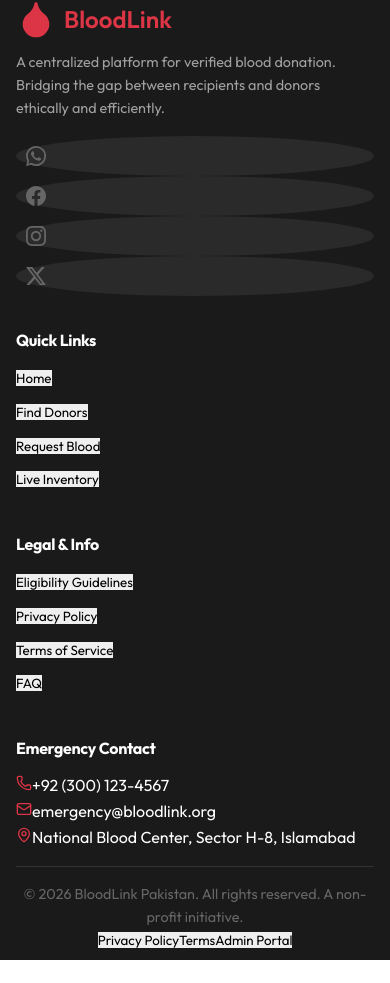
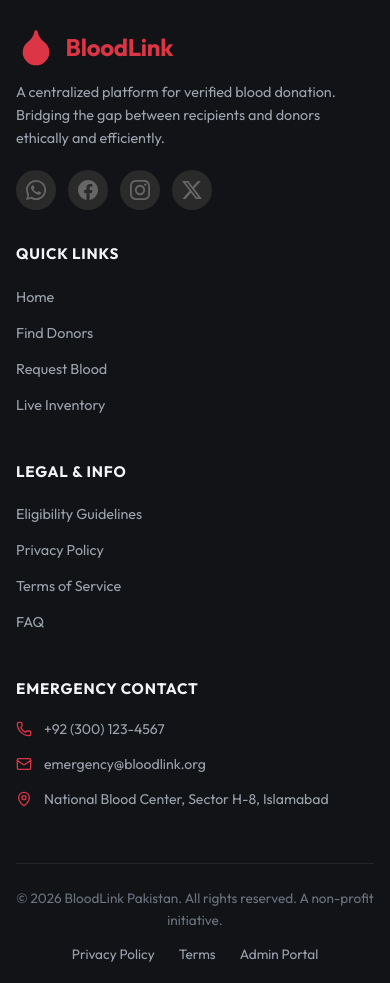
Before and after one commit to faisal152-rgb/BloodLink, a React (Vite) app in the folder frontend/: page / in a window 390 px wide. Shown: the part 3811-4794 px from the top of the page. Before the commit the page ends 4771 px from the top, so only its background shows below. Built offline with nearby package versions, Linux system fonts and the light colour scheme; no server answers.

Commit message:
Update footer styles for improved layout and design

```diff
--- a/frontend/src/styles/layout.css
+++ b/frontend/src/styles/layout.css
@@ -165,67 +165,153 @@
 }
 
 .app-footer {
-  background: #1a1a1a;
+  background: #121316;
   color: var(--white);
-  padding: 0.8rem 0 0.5rem;
+  padding: 3.5rem 0 1.5rem;
   margin-top: auto;
+  border-top: 1px solid rgba(255, 255, 255, 0.08);
 }
 
 .footer-grid {
   display: grid;
-  grid-template-columns: 2fr 1fr 1fr;
-  gap: 4rem;
-  margin-bottom: 1rem;
+  grid-template-columns: 2fr 1fr 1fr 1.3fr;
+  gap: 3rem;
+  margin-bottom: 2.5rem;
 }
 
 .footer-logo {
   font-size: 1.5rem;
-  font-weight: 600;
+  font-weight: 700;
   color: var(--primary-red);
-  margin-bottom: 0.75rem;
+  margin-bottom: 0.85rem;
   display: flex;
   align-items: center;
-  gap: 0.5rem;
+  gap: 0.6rem;
+  letter-spacing: -0.3px;
 }
 
 .footer-text {
-  color: #a0a0a0;
-  margin-bottom: 1rem;
-  max-width: 350px;
+  color: #9ca3af;
+  margin-bottom: 1.25rem;
+  max-width: 340px;
   font-size: 0.9rem;
+  line-height: 1.6;
 }
 
 .footer-col-title {
-  font-size: 1rem;
+  font-size: 0.95rem;
   font-weight: 700;
-  margin-bottom: 0.75rem;
+  text-transform: uppercase;
+  letter-spacing: 0.8px;
+  color: #f3f4f6;
+  margin-bottom: 1.1rem;
 }
 
 .footer-links {
   list-style: none;
+  padding: 0;
+  margin: 0;
 }
 
 .footer-links li {
-  margin-bottom: 0.5rem;
+  margin-bottom: 0.65rem;
 }
 
-.footer-links a {
-  color: #a0a0a0;
-  transition: 0.2s;
+.footer-link-btn {
+  background: transparent;
+  border: none;
+  padding: 0;
+  color: #9ca3af;
+  font-size: 0.9rem;
+  font-family: inherit;
+  cursor: pointer;
+  transition: all 0.2s ease;
+  display: inline-block;
+  text-align: left;
 }
 
-.footer-links a:hover {
-  color: var(--white);
-  padding-left: 5px;
+.footer-link-btn:hover {
+  color: #ffffff;
+  transform: translateX(4px);
+}
+
+.footer-contact-item {
+  display: flex;
+  align-items: flex-start;
+  gap: 0.75rem;
+  color: #9ca3af;
+  font-size: 0.88rem;
+  margin-bottom: 0.85rem;
+  line-height: 1.5;
+}
+
+.footer-contact-item svg {
+  flex-shrink: 0;
+  margin-top: 2px;
+}
+
+.footer-social-wrap {
+  display: flex;
+  gap: 0.75rem;
+  align-items: center;
 }
 
 .footer-bottom {
-  padding-top: 1rem;
-  border-top: 1px solid #333;
-  text-align: center;
-  color: #666;
-  font-size: 0.9rem;
+  padding-top: 1.5rem;
+  border-top: 1px solid rgba(255, 255, 255, 0.08);
+  display: flex;
+  justify-content: space-between;
+  align-items: center;
+  flex-wrap: wrap;
+  gap: 1rem;
+  color: #6b7280;
+  font-size: 0.85rem;
 }
+
+.footer-bottom-links {
+  display: flex;
+  gap: 1.5rem;
+  align-items: center;
+}
+
+.footer-bottom-link {
+  background: transparent;
+  border: none;
+  padding: 0;
+  color: #9ca3af;
+  font-size: 0.85rem;
+  font-family: inherit;
+  cursor: pointer;
+  transition: color 0.2s ease;
+}
+
+.footer-bottom-link:hover {
+  color: #ffffff;
+  text-decoration: underline;
+}
+
+@media (max-width: 992px) {
+  .footer-grid {
+    grid-template-columns: 1fr 1fr;
+    gap: 2.5rem;
+  }
+}
+
+@media (max-width: 576px) {
+  .app-footer {
+    padding: 2.5rem 0 1.25rem;
+  }
+  .footer-grid {
+    grid-template-columns: 1fr;
+    gap: 2rem;
+  }
+  .footer-bottom {
+    flex-direction: column;
+    text-align: center;
+    gap: 0.85rem;
+  }
+}
+
 
 .nav-profile-wrap {
   display: flex;
```
